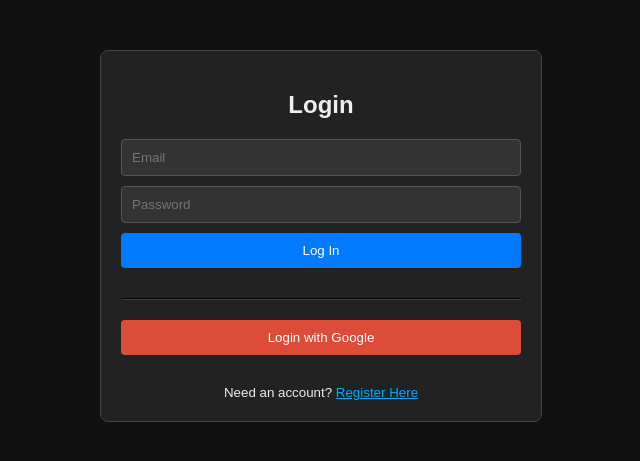
After one commit to srwmay08/Valhalla, a Flask app: page /login in a window 1280 px wide. The commit adds this page. Shown: the top 461 px of the page, without its empty margins (319-959 px from the left). Run offline with Flask 3, Linux system fonts and the light colour scheme; some libraries are stand-ins or nearby versions.

Commit message:
commit changes

```diff
--- a/app.py
+++ b/app.py
@@ -1,14 +1,99 @@
-from flask import Flask, jsonify, render_template
-import math
-import random
+# app.py
+
+from flask import Flask, jsonify, render_template, request, redirect, url_for, flash
+from flask_pymongo import PyMongo
+from flask_login import LoginManager, UserMixin, login_user, logout_user, current_user, login_required
+from flask_bcrypt import Bcrypt
+from bson.objectid import ObjectId
 import os
-from collections import deque
-from config import (TERRAIN_COLORS, SCALES, MIN_SURFACE_DEEP_SEA_PERCENT, MAX_SURFACE_DEEP_SEA_PERCENT,
-                    MIN_SUBTERRANEAN_SEA_PERCENT, MAX_SUBTERRANEAN_SEA_PERCENT,
-                    SPAWN_CHANCE_WASTE, SPAWN_CHANCE_FARM,
-                    SPAWN_CHANCE_CAVERN, SURFACE_OCEANS, SUBTERRANEAN_SEAS,
-                    LAVA_RIVERS, NUM_LAVA_RIVERS, LAVA_RIVERS_MAX_LENGTH, LAVA_RIVERS_MIN_LENGTH,
-                    MOUNTAIN_RANGE_MIN_LENGTH, MOUNTAIN_RANGE_MAX_LENGTH)
+# NEW: Imports for WebSockets
+from flask_socketio import SocketIO, emit
+
+from config import (TERRAIN_COLORS, SCALES, #... and all other config vars
+                    )
+
+# --- App & DB Initialization ---
+app = Flask(__name__)
+app.config['SECRET_KEY'] = 'a-very-secret-and-secure-key-that-you-should-change'
+app.config["MONGO_URI"] = "mongodb://localhost:27017/valhalla_db"
+mongo = PyMongo(app)
+bcrypt = Bcrypt(app)
+
+# NEW: Initialize SocketIO
+socketio = SocketIO(app)
+
+# --- Login Manager Setup (Unchanged) ---
+login_manager = LoginManager(app)
+login_manager.init_app(app)
+login_manager.login_view = 'login'
+login_manager.login_message_category = 'info'
+class User(UserMixin):
+    def __init__(self, user_doc): self.user_doc = user_doc
+    def get_id(self): return str(self.user_doc["_id"])
+    @property
+    def username(self): return self.user_doc.get("username")
+    @property
+    def password_hash(self): return self.user_doc.get("password_hash")
+    def check_password(self, password): return bcrypt.check_password_hash(self.password_hash, password)
+
+@login_manager.user_loader
+def load_user(user_id):
+    user_doc = mongo.db.users.find_one({"_id": ObjectId(user_id)})
+    if user_doc: return User(user_doc)
+    return None
+
+# --- Authentication Routes ---
+@app.route('/register', methods=['GET', 'POST'])
+def register():
+    # (This route is unchanged and functional)
+    if current_user.is_authenticated: return redirect(url_for('index'))
+    if request.method == 'POST':
+        email = request.form.get('email')
+        password = request.form.get('password')
+        existing_user = mongo.db.users.find_one({"email": email})
+        if existing_user:
+            flash('That email is already in use. Please choose a different one.', 'danger')
+            return redirect(url_for('register'))
+        mongo.db.users.insert_one({'email': email, 'password_hash': bcrypt.generate_password_hash(password).decode('utf-8'), 'username': None, 'selected_tile_id': None})
+        flash('Your account has been created! You can now log in.', 'success')
+        return redirect(url_for('login'))
+    return render_template('registration.html', title='Register') # Ensure this matches your filename
+
+# NEW: Functional Login Route
+@app.route('/login', methods=['GET', 'POST'])
+def login():
+    if current_user.is_authenticated:
+        return redirect(url_for('index'))
+    if request.method == 'POST':
+        email = request.form.get('email')
+        password = request.form.get('password')
+        user_doc = mongo.db.users.find_one({"email": email})
+
+        # Wrap the found document in our User class to use its methods
+        user = User(user_doc) if user_doc else None
+
+        if user and user.check_password(password):
+            login_user(user) # This handles the session
+            # If the user hasn't set a username yet, force them to the create_username page
+            # (We will build this page next)
+            # if not user.username:
+            #     return redirect(url_for('create_username'))
+            return redirect(url_for('index'))
+        else:
+            flash('Login Unsuccessful. Please check email and password', 'danger')
+    return render_template('login.html', title='Login')
+
+@app.route('/logout')
+def logout():
+    logout_user()
+    return redirect(url_for('login'))
+
+# --- Main Application Routes ---
+@app.route('/')
+@login_required # NEW: Protect the main page, forcing login
+def index():
+    # Pass the current user's data to the template
+    return render_template('index.html', user=current_user)
 
 # --- App Setup and Sphere Generation (Unchanged) ---
 APP_ROOT=os.path.dirname(os.path.abspath(__file__));template_folder=os.path.join(APP_ROOT,'templates');static_folder=os.path.join(APP_ROOT,'static');app=Flask(__name__,template_folder=template_folder,static_folder=static_folder);world_data={"tiles":[],"vertices":[],"faces":[],"neighbors":{}};
@@ -168,8 +253,14 @@ def generate_world_data():
 
 
 # --- API Routes (Unchanged) ---
+# In app.py
+
+# --- Main Application Routes ---
 @app.route('/')
-def index(): return render_template('index.html')
+@login_required # This correctly protects the page
+def index():
+    # FIX: Pass the current_user object to the template with the name 'user'.
+    return render_template('index.html', user=current_user)
 
 @app.route('/api/world_data')
 def get_world_data():
@@ -177,4 +268,41 @@ def get_world_data():
     client_safe_data=[{"surface_id":t["surface_id"],"subterranean_id":t["subterranean_id"],"surface_terrain":t["surface_terrain"],"subterranean_terrain":t["subterranean_terrain"],"has_cavern":t["has_cavern"],"surface_color":TERRAIN_COLORS.get(t["surface_terrain"],0xffffff),"subterranean_color":TERRAIN_COLORS.get(t["subterranean_terrain"],0xffffff),"scales":t["scales"]} for t in world_data["tiles"]]
     return jsonify({"tiles":client_safe_data,"vertices":world_data["vertices"],"faces":world_data["faces"]})
 
-if __name__ == '__main__': app.run(debug=True)
+def get_ownership_data():
+    """Helper function to get all claimed tiles from the database."""
+    ownership = {}
+    claimed_tiles = mongo.db.users.find({"selected_tile_id": {"$ne": None}})
+    for user in claimed_tiles:
+        ownership[user["username"]] = user["selected_tile_id"]
+    return ownership
+
+@socketio.on('connect')
+def handle_connect():
+    """When a new user connects, send them the current state of all claimed tiles."""
+    if current_user.is_authenticated:
+        emit('world_update', get_ownership_data())
+
+@socketio.on('select_tile')
+def handle_tile_selection(data):
+    """When a user clicks a tile, update it in the database and broadcast the change."""
+    if not current_user.is_authenticated:
+        return # Ignore clicks from non-logged-in users
+
+    tile_id = data.get('tile_id')
+    if tile_id is None:
+        return
+
+    # Update the user's document in MongoDB to store their selected tile
+    mongo.db.users.update_one(
+        {'_id': ObjectId(current_user.get_id())},
+        {'$set': {'selected_tile_id': tile_id}}
+    )
+
+    # After updating, get the fresh ownership data and broadcast it to ALL clients
+    emit('world_update', get_ownership_data(), broadcast=True)
+
+
+# --- Main execution point ---
+if __name__ == '__main__':
+    # Use socketio.run() to enable WebSocket support
+    socketio.run(app, debug=True)
--- a/templates/index.html
+++ b/templates/index.html
@@ -38,6 +38,8 @@
     <div id="info"></div>
     <div id="container"></div>
 
+    <span id="username" style="display: none;">{{ user.username or 'Player' }}</span>
+
     <button id="view-toggle">View Subterranean</button>
 
     <script src="https://cdnjs.cloudflare.com/ajax/libs/three.js/r128/three.min.js"></script>
--- /dev/null
+++ b/templates/login.html
@@ -0,0 +1,49 @@
+<!DOCTYPE html>
+<html lang="en">
+<head>
+    <meta charset="UTF-8">
+    <title>Login</title>
+    <style>
+        body { font-family: sans-serif; background: #111; color: #eee; text-align: center; }
+        .container { max-width: 400px; margin: 50px auto; padding: 20px; background: #222; border: 1px solid #444; border-radius: 8px; }
+        .form-control { width: calc(100% - 22px); padding: 10px; margin-bottom: 10px; border-radius: 4px; border: 1px solid #555; background: #333; color: #fff; }
+        .btn { width: 100%; padding: 10px; border: none; border-radius: 4px; color: white; cursor: pointer; margin-bottom: 10px; }
+        .btn-primary { background: #007bff; }
+        .btn-google { background: #dd4b39; }
+        .alert { padding: 15px; margin-bottom: 20px; border: 1px solid transparent; border-radius: 4px; text-align: left; }
+        .alert-danger { color: #a94442; background-color: #f2dede; border-color: #ebccd1; }
+        .alert-success { color: #3c763d; background-color: #dff0d8; border-color: #d6e9c6; }
+        a { color: #00aaff; }
+    </style>
+</head>
+<body>
+    <div class="container">
+        <h2>Login</h2>
+
+        {% with messages = get_flashed_messages(with_categories=true) %}
+            {% if messages %}
+                {% for category, message in messages %}
+                    <div class="alert alert-{{ category }}">
+                        {{ message }}
+                    </div>
+                {% endfor %}
+            {% endif %}
+        {% endwith %}
+
+        <form method="POST" action="">
+            <input type="email" name="email" class="form-control" placeholder="Email" required>
+            <input type="password" name="password" class="form-control" placeholder="Password" required>
+            <button type="submit" class="btn btn-primary">Log In</button>
+        </form>
+
+        <hr style="border-color: #444; margin: 20px 0;">
+
+        <button class="btn btn-google">Login with Google</button>
+
+        <br><br>
+        <small>
+            Need an account? <a href="{{ url_for('register') }}">Register Here</a>
+        </small>
+    </div>
+</body>
+</html>
```
Also changed, not shown: static/js/main.js (+38 -1 lines), templates/register.html (added, +42 -0 lines), 1 other file.
